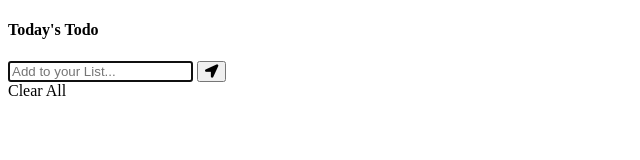
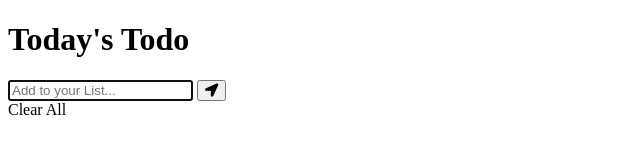
Before and after one commit to omarsalem7/Review-Todo, a website: page src/index.html in a window 1280 px wide. Shown: the whole page, without its empty margins (0-640 px from the left). Drawn offline with Linux system fonts and the light colour scheme.

Commit message:
Add changes

```diff
--- a/src/index.html
+++ b/src/index.html
@@ -11,7 +11,7 @@
 
 <body>
     <div class="container">
-        <h4 class="title">Today's Todo</h4>
+        <h1 class="title">Today's Todo</h1>
         <form>
             <input class="input-todo" type="text" placeholder="Add to your List..." autofocus />
             <button class="add-btn">
```
